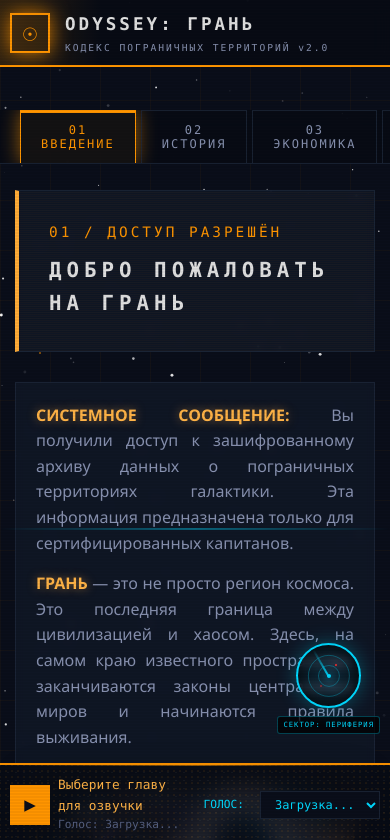
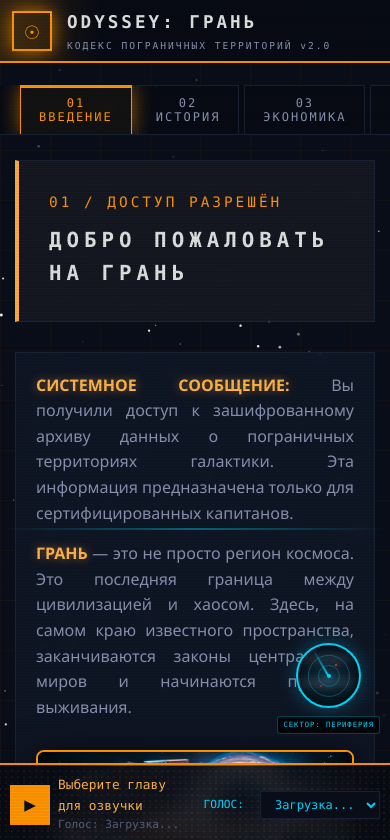
Before and after one commit to fsdfjb/gran-bible, a plain HTML site: page index.html in a window 390 px wide. Shown: the top 840 px of the page. Drawn offline with Linux system fonts and the light colour scheme.

Commit message:
Update index.html

```diff
--- a/index.html
+++ b/index.html
@@ -125,7 +125,7 @@
         .header {
             background: var(--bg-darker);
             border-bottom: 2px solid var(--accent-orange);
-            padding: 15px 20px;
+            padding: 12px 20px;
             position: fixed; top: 0; left: 0; right: 0;
             z-index: 1000;
             display: flex; justify-content: space-between; align-items: center;
@@ -211,7 +211,7 @@
         }
 
         .nav-tabs {
-            position: fixed; top: 90px; left: 0; right: 0;
+            position: fixed; top: 72px; left: 0; right: 0;
             background: var(--bg-darker);
             border-bottom: 1px solid var(--border-color);
             padding: 0 20px;
@@ -226,7 +226,7 @@
             border: 1px solid var(--border-color);
             border-bottom: none;
             color: var(--text-secondary);
-            padding: 12px 20px;
+            padding: 10px 18px;
             font-family: var(--font-mono); font-size: 0.75rem;
             cursor: pointer; transition: all 0.3s;
             text-transform: uppercase; letter-spacing: 2px;
@@ -261,7 +261,7 @@
 
         .main-container {
             max-width: 1400px; margin: 0 auto;
-            padding: 180px 20px 100px;
+            padding: 155px 20px 100px;
         }
 
         .chapter-header {
@@ -406,7 +406,7 @@
             50% { box-shadow: 0 0 20px rgba(255, 51, 51, 0.6); }
         }
 
-        .warning-box::before { content: ' ВНИМАНИЕ: '; font-weight: bold; }
+        .warning-box::before { content: '⚠ ВНИМАНИЕ: '; font-weight: bold; }
 
         .quote-block {
             background: var(--bg-darker);
@@ -447,7 +447,6 @@
             font-family: var(--font-mono);
         }
 
-        /* Блок с монетами */
         .coin-showcase {
             display: flex;
             gap: 30px;
@@ -665,15 +664,15 @@
         @media (max-width: 768px) {
             .header {
                 flex-direction: column;
-                gap: 8px;
-                padding: 10px;
+                gap: 6px;
+                padding: 8px 12px;
                 align-items: flex-start;
             }
             .header-stats { display: none; }
             .project-info h1 { font-size: 1.1rem; }
             .project-info .subtitle { font-size: 0.6rem; }
-            .nav-tabs { top: 110px; }
-            .main-container { padding: 190px 15px 140px; }
+            .nav-tabs { top: 85px; }
+            .main-container { padding: 160px 15px 140px; }
             .chapter-title { font-size: 1.3rem; }
             .content-panel { padding: 20px; }
             .resource-grid { grid-template-columns: 1fr; }
@@ -843,18 +842,10 @@
 
                 <h3>Гелион — кровь экономики</h3>
                 <p>Один <span class="highlight">Гелион</span> равен одному часу работы стандартного реактора класса «Прометей». Это реальная энергия, которую можно потратить на поддержку жизнеобеспечения станции или запуск варп-двигателя.</p>
-                <p>Консорциум «Меридиан» строго контролирует эмиссию Гелионов. Каждые 24 часа публикуется новый курс, основанный на балансе производства и потребления энергии во всей системе Грани.</p>
-
-                <h3>Эон — билет в большую игру</h3>
-                <p><span class="highlight">Эон</span> — это не просто валюта. Это 30-дневный пропуск капитана, который открывает двери в глубокий космос. Без Эона вы — стажёр, запертый на мелководье у станции «Меридиан-Прайм». С Эоном вы — Капитан, способный достичь самых далёких астероидных поясов и заключать приватные контракты.</p>
 
                 <div class="warning-box">
                     Эон не накапливается. Неиспользованные дни сгорают. Покупайте только когда готовы к глубокому космосу.
                 </div>
-
-                <h3>Меридиан-Прайм — сердце торговли</h3>
-                <p>Станция <span class="highlight">«Меридиан-Прайм»</span> — это не просто торговый хаб. Это гигантское кольцо диаметром 15 километров, вращающееся вокруг чёрной дыры класса «Карлик». Гравитационные аномалии позволяют станции генерировать энергию практически бесплатно, что делает её экономическим центром Грани.</p>
-                <p>Если что-то существует в Грани — это можно купить на Меридиане. Если нельзя купить — значит, это ещё не довезли.</p>
             </div>
         </div>
 
```
